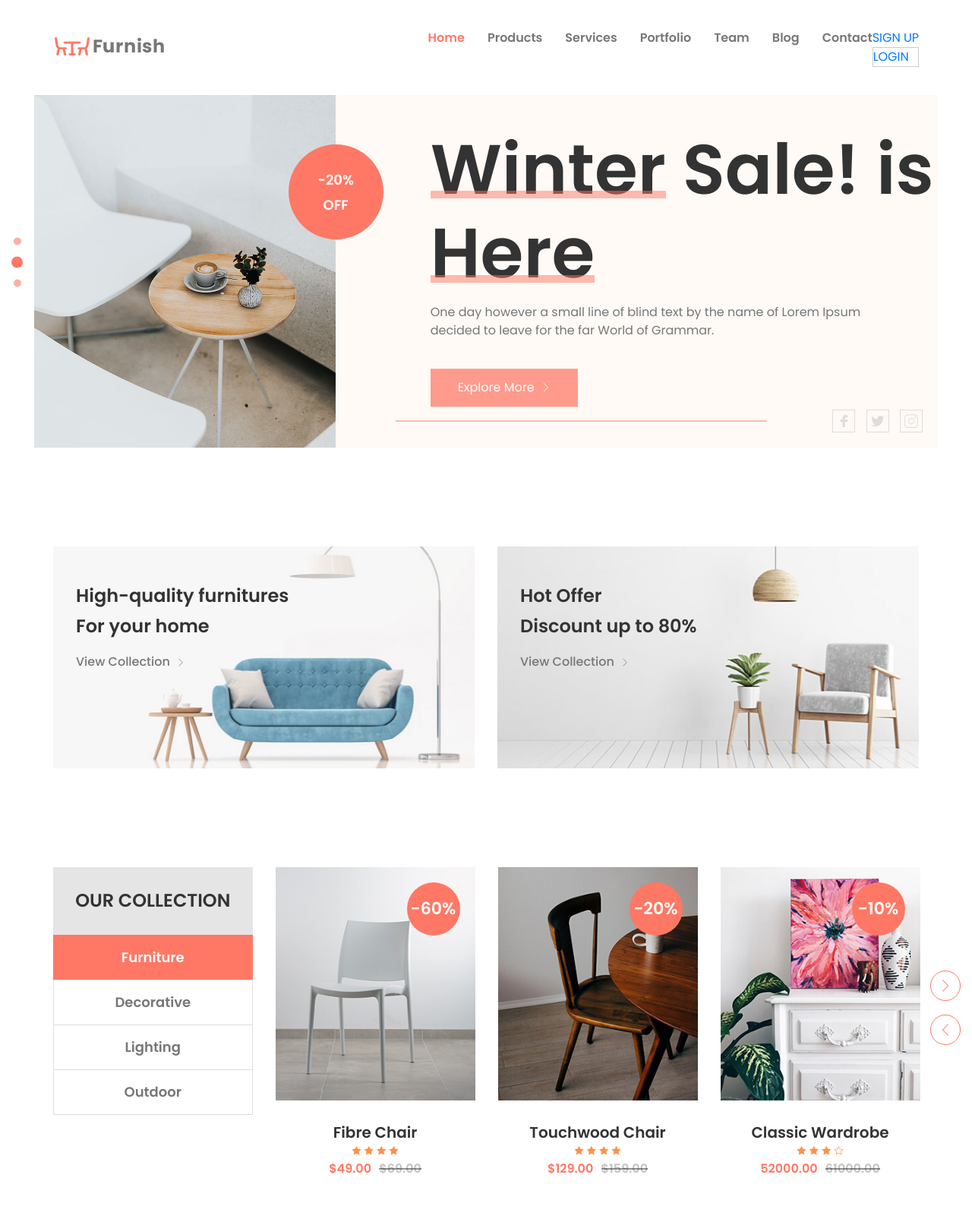
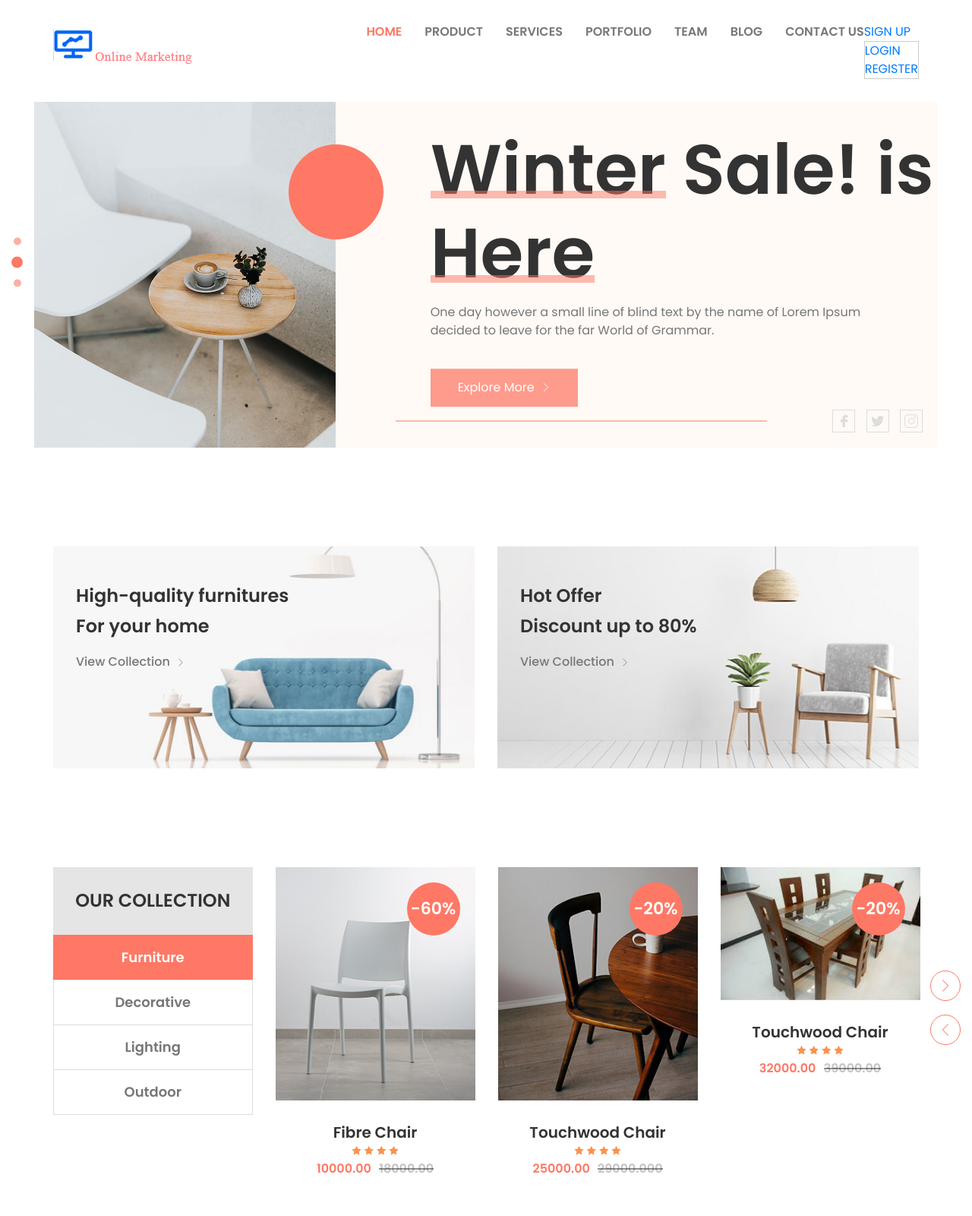
Before and after one commit to Thilagshana/Researching_Project, a plain HTML site: page index.html in a window 1280 px wide. Shown: the top 1600 px of the page at 76% size. Drawn offline with Linux system fonts and the light colour scheme; files whose address does not match are found by name.

Commit message:
modified the index

```diff
--- a/index.html
+++ b/index.html
@@ -63,7 +63,7 @@
                 <div class="col-lg-12">
                     <nav class="navbar navbar-expand-lg">
                         <a class="navbar-brand" href="index.html">
-                            <img src="assets/images/logo.png" alt="Logo">
+                            <img src="assets/images/logo2.png" alt="Logo">
                         </a> <!-- Logo -->
                         <button class="navbar-toggler" type="button" data-toggle="collapse" data-target="#navbarSupportedContent" aria-controls="navbarSupportedContent" aria-expanded="false" aria-label="Toggle navigation">
                             <span class="bar-icon"></span>
@@ -73,13 +73,13 @@
 
                         <div class="collapse navbar-collapse" id="navbarSupportedContent">
                             <ul id="nav" class="navbar-nav ml-auto">
-                                <li class="nav-item active"><a data-scroll-nav="0" href="#home">Home</a></li>
-                                <li class="nav-item"><a data-scroll-nav="0" href="#product">Products</a></li>
-                                <li class="nav-item"><a data-scroll-nav="0" href="#service">Services</a></li>
-                                <li class="nav-item"><a data-scroll-nav="0" href="#showcase">Portfolio</a></li>
-                                <li class="nav-item"><a data-scroll-nav="0" href="#team">Team</a></li>
-                                <li class="nav-item"><a data-scroll-nav="0" href="#blog">Blog</a></li>
-                                <li class="nav-item"><a data-scroll-nav="0" href="#contact">Contact</a></li>
+                                <li class="nav-item active"><a data-scroll-nav="0" href="#home">HOME</a></li>
+                                <li class="nav-item"><a data-scroll-nav="0" href="#product">PRODUCT</a></li>
+                                <li class="nav-item"><a data-scroll-nav="0" href="#service">SERVICES</a></li>
+                                <li class="nav-item"><a data-scroll-nav="0" href="#showcase">PORTFOLIO</a></li>
+                                <li class="nav-item"><a data-scroll-nav="0" href="#team">TEAM</a></li>
+                                <li class="nav-item"><a data-scroll-nav="0" href="#blog">BLOG</a></li>
+                                <li class="nav-item"><a data-scroll-nav="0" href="#contact us">CONTACT US</a></li>
 
                                 <div class="navbar-btn d-none d-sm-inline-block">
                                     <ul>
@@ -87,6 +87,8 @@
                                         <form action="action_page.php" style="border:1px solid #ccc">
 
                                         <li><a class="solid" href="Login.html">LOGIN</a></li>
+
+                                        <li><a class="solid" href="Register.html">REGISTER</a></li>
                                     </ul>
                                 </div>
                             </ul> <!-- navbar nav -->
@@ -131,7 +133,7 @@
                                     <div class="slider-product-image d-none d-md-block">
                                         <img src="assets/images/slider/3.jpg" alt="Slider">
                                         <div class="slider-discount-tag">
-                                            <p>-20% <br> OFF</p>
+
                                         </div>
                                     </div> <!-- slider product image -->
                                 </div>
@@ -258,8 +260,8 @@
                                                     <li><i class="lni-star-filled"></i></li>
                                                     <li><i class="lni-star-filled"></i></li>
                                                 </ul>
-                                                <span class="regular-price">$49.00</span>
-                                                <span class="discount-price">$69.00</span>
+                                                <span class="regular-price">10000.00</span>
+                                                <span class="discount-price">18000.00</span>
                                             </div>
                                         </div> <!-- single product items -->
                                     </div>
@@ -279,11 +281,34 @@
                                                     <li><i class="lni-star-filled"></i></li>
                                                     <li><i class="lni-star-filled"></i></li>
                                                 </ul>
-                                                <span class="regular-price">$129.00</span>
-                                                <span class="discount-price">$159.00</span>
+                                                <span class="regular-price">25000.00</span>
+                                                <span class="discount-price">29000.000</span>
                                             </div>
                                         </div> <!-- single product items -->
                                     </div>
+
+                                    <div class="col-md-4">
+                                        <div class="single-product-items">
+                                            <div class="product-item-image">
+                                                <a href="#"><img src="assets/images/product/p-4.jpg" alt="Product"></a>
+                                                <div class="product-discount-tag">
+                                                    <p>-20%</p>
+                                                </div>
+                                            </div>
+                                            <div class="product-item-content text-center mt-30">
+                                                <h5 class="product-title"><a href="#">Touchwood Chair</a></h5>
+                                                <ul class="rating">
+                                                    <li><i class="lni-star-filled"></i></li>
+                                                    <li><i class="lni-star-filled"></i></li>
+                                                    <li><i class="lni-star-filled"></i></li>
+                                                    <li><i class="lni-star-filled"></i></li>
+                                                </ul>
+                                                <span class="regular-price">32000.00</span>
+                                                <span class="discount-price">39000.00</span>
+                                            </div>
+                                        </div> <!-- single product items -->
+                                    </div>
+
                                     <div class="col-md-4">
                                         <div class="single-product-items">
                                             <div class="product-item-image">
@@ -301,7 +326,7 @@
                                                     <li><i class="lni-star"></i></li>
                                                 </ul>
                                                 <span class="regular-price">52000.00</span>
-                                                <span class="discount-price">61000.00</span>
+                                                <span class="discount-price">55000.00</span>
                                             </div>
                                         </div> <!-- single product items -->
                                     </div>
@@ -1118,7 +1143,7 @@
                         </div>
                         <div class="blog-content">
                             <div class="content">
-                                <h4 class="title"><a href="#">Rowan an orangutan known  & loved</a></h4>
+                                <h4 class="title"><a href="#">Rowan an orangutan known & loved</a></h4>
                                 <span>25 JULY, 2022</span>
                             </div>
                             <div class="meta d-flex justify-content-between align-items-center">
@@ -1148,7 +1173,7 @@
 
     <!--====== CONTACT PART START ======-->
 
-    <section id="contact" class="contact-area pt-115">
+    <section id="contact us" class="contact-area pt-115">
         <div class="container">
             <div class="row justify-content-center">
                 <div class="col-lg-6">
@@ -1244,7 +1269,7 @@
                     <div class="col-lg-3 col-md-5 col-sm-7">
                         <div class="footer-logo mt-40">
                             <a href="#">
-                                <img src="assets/images/logo.png" alt="Logo">
+                                <img src="assets/images/logo2.png" alt="Logo">
                             </a>
                             <p class="mt-10">Gravida nibh vel velit auctor aliquetn quibibendum auci elit cons equat ipsutis sem nibh id elit.</p>
                             <ul class="footer-social mt-25">
@@ -1286,8 +1311,8 @@
                                     <div class="single-footer-info mt-20">
                                         <span>Phone :</span>
                                         <div class="footer-info-content">
-                                            <p>+88123 4567 890</p>
-                                            <p>+88123 4567 890</p>
+                                            <p>+94 7648985671</p>
+                                            <p>+94 7648985671</p>
                                         </div>
                                     </div> <!-- single footer info -->
                                 </li>
@@ -1295,8 +1320,8 @@
                                     <div class="single-footer-info mt-20">
                                         <span>Email :</span>
                                         <div class="footer-info-content">
-                                            <p>contact@yourmail.com</p>
-                                            <p>support@yourmail.com</p>
+                                            <p>shana@gmail.com</p>
+                                            <p>luxshy@gmail.com</p>
                                         </div>
                                     </div> <!-- single footer info -->
                                 </li>
@@ -1304,7 +1329,7 @@
                                     <div class="single-footer-info mt-20">
                                         <span>Address :</span>
                                         <div class="footer-info-content">
-                                            <p>5078 Jensen Key, Port Kaya, WV 73505</p>
+                                            <p>203, Kondavil, Road Irupalay, Jaffna</p>
                                         </div>
                                     </div> <!-- single footer info -->
                                 </li>
@@ -1341,7 +1366,6 @@
 
 
 
-
     <!--====== jquery js ======-->
     <script src="assets/js/vendor/modernizr-3.6.0.min.js"></script>
     <script src="assets/js/vendor/jquery-1.12.4.min.js"></script>
```
